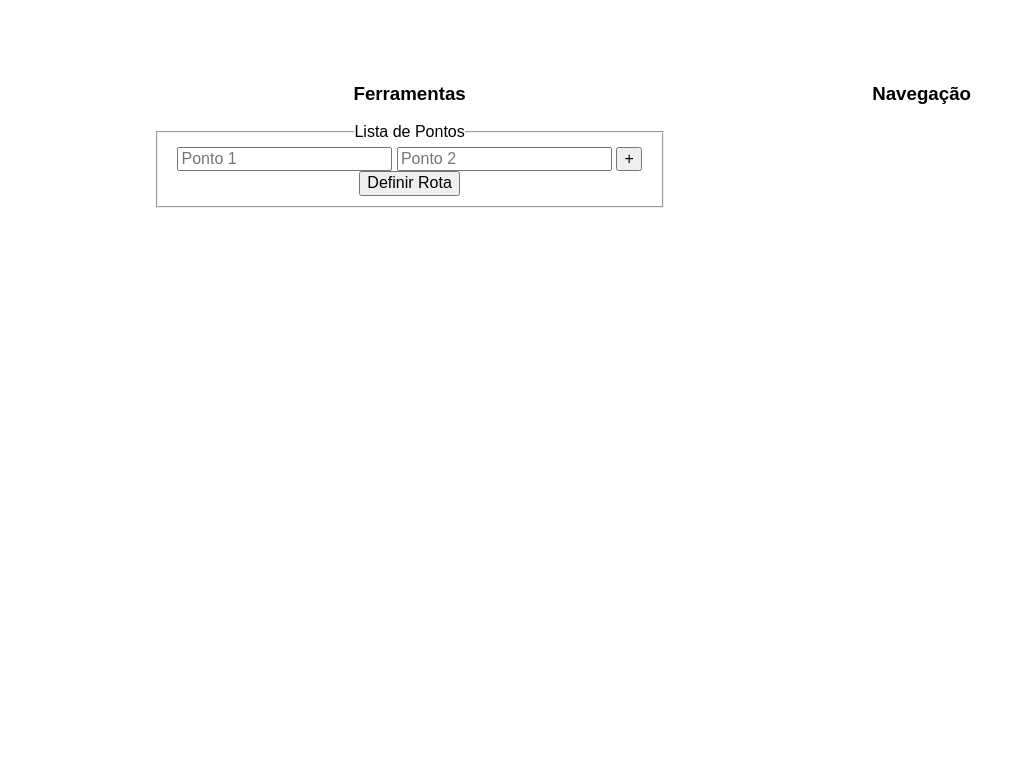
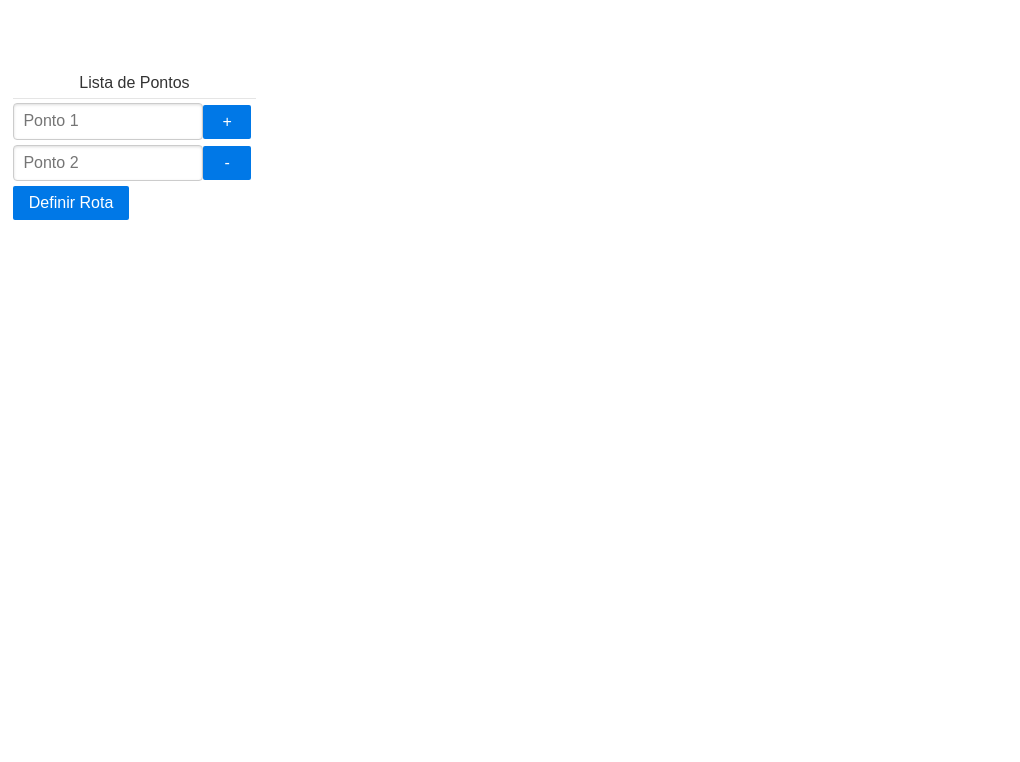
Before and after one commit to GSRios/Tcc, a Django app: page /Rotas/ in a window 1280 px wide. Shown: the top 762 px of the page, without its empty margins (0-1020 px from the left). Run offline with Django 3.2, Linux system fonts and the light colour scheme; some libraries are stand-ins or nearby versions.

Commit message:
Update index.html

```diff
--- a/Rotas/templates/index.html
+++ b/Rotas/templates/index.html
@@ -1,29 +1,59 @@
 <html>
   <head>
     <title>Rotas</title>
-    <link rel="stylesheet" href="https://unpkg.com/purecss@1.0.0/build/base-min.css">
-    <link rel="stylesheet" href="https://unpkg.com/purecss@1.0.0/build/grids-min.css">
-    <link rel="stylesheet" href="marketing.css">
-    <link rel="stylesheet" href="https://unpkg.com/purecss@1.0.0/build/grids-responsive-min.css">
+   <link rel="stylesheet" href="https://unpkg.com/purecss@1.0.0/build/pure-min.css" integrity="sha384-nn4HPE8lTHyVtfCBi5yW9d20FjT8BJwUXyWZT9InLYax14RDjBj46LmSztkmNP9w" crossorigin="anonymous">
+   <meta name="viewport" content="width=device-width, initial-scale=1">
+
+   <style type="text/css" media="screen">
+    .ponto{
+      padding-bottom: 5px;
+      padding-right: 5px;
+    }
+   </style>
+
   </head>
   <body>
 
-      <div class="pure-g" style="text-align: center; display:block; width: 80%; padding-top: 5%; padding-left: 12%">
-          <div class="pure-u-1 pure-u-md-1-2"><h3> Ferramentas </h3></div>
-          <div class="pure-u-1 pure-u-md-1-2"><h3> Navegação</h3> </div>
-          <div class="pure-u-1 pure-u-md-1-2" >
-            <form class="pure-form">
-                <fieldset>
-                    <legend>Lista de Pontos</legend>
+      <div class="pure-g">
 
-                    <input type="text" placeholder="Ponto 1">
-                    <input type="text" placeholder="Ponto 2">
-                    <button type="submit" class="pure-button pure-button-primary">+</button>
+        <div class="pure-u-1-5" style="text-align:center;padding-top: 5%;">
+          <div class="pure-g" style="text-align: center;padding-left: 5%;">
+           <form class="pure-form">
+                <fieldset class="pure-u-1-1">
+                  <div class="pure-g">
+                    <div class=pure-u-1-1>
+                      <legend class="pure-u-1-1">Lista de Pontos</legend>
+                    </div>
+                  </div>
+                  <div class="pure-g ponto">
+                    <div class="pure-u-4-4">
+                      <input type="text" name="ponto" placeholder="Ponto 1" class="pure-u-4-5">
+                      <button id="add-ponto" class="pure-button pure-button-primary pure-u-1-5">+</button>
+                    </div>
+                  </div>
+                  <div class="pure-g ponto">
+                    <div clas="pure-u-4-4">
+                      <input type="text" name="ponto" placeholder="Ponto 2" class="pure-u-4-5">
+                      <button class="remove-ponto pure-button pure-button-primary pure-u-1-5">-</button>
+                    </div>
+                  </div>
+
+                  <div class="pure-g">
+                    <div class="pure-u-1-4" style="text-align: center;">
                     <button type="submit" class="pure-button pure-button-primary">Definir Rota</button>
+                    </div>
+                  </div>
                 </fieldset>
             </form>
           </div>
-          <div class="pure-u-1 pure-u-md-1-2"style="height: 80%"> <div id="mapa"></div> </div>
+        </div>
+        <div class="pure-u-4-5" style="text-align:center;">
+          <div class="pure-g">
+            <div class="pure-u-1-1">
+              <div id="mapa"></div>
+            </div>
+          </div>
+        </div>
       </div>
 
 
@@ -31,6 +61,30 @@
 
 
     <script src="http://www.openlayers.org/api/OpenLayers.js"></script>
+    <script src="https://code.jquery.com/jquery-3.2.1.min.js" integrity="sha256-hwg4gsxgFZhOsEEamdOYGBf13FyQuiTwlAQgxVSNgt4=" crossorigin="anonymous"></script>
+
+    <script>
+      $(document).ready(function() {
+        var total_pontos = 0;
+        $("#add-ponto").click(function(event) {
+          total_pontos = $('[name="ponto"]').length;
+          total_pontos++;
+          console.log(total_pontos);
+          $("div .ponto").last().after('<div class="pure-g ponto"><div clas="pure-u-4-4"><input type="text" name="ponto" placeholder="Ponto '+total_pontos+'" class="pure-u-4-5"><button class="remove-ponto pure-button pure-button-primary pure-u-1-5">-</button></div></div>');
+          event.preventDefault();
+        });
+
+        $(document).on('click', '.remove-ponto', function(event) {
+          $(this).closest('.ponto').remove();
+          $('[name="ponto"]').map(function(index, elem) {
+            index++;
+           $(this).attr("placeholder", "Ponto "+index);
+          })
+          event.preventDefault();
+        });
+      });
+    </script>
+
     <script>
       map = new OpenLayers.Map("mapa");
       map.addLayer(new OpenLayers.Layer.OSM());
```
